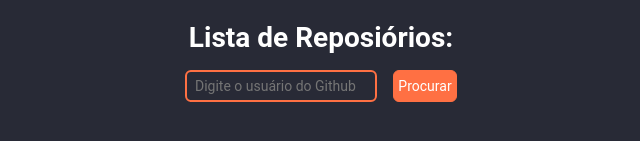
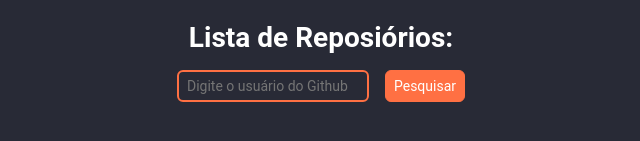
Before and after one commit to r-vilemen/search-repositories, a React (Create React App) app: page / in a window 1280 px wide. Shown: the part 339-480 px from the top of the page, without its empty margins (319-959 px from the left). Built offline with nearby package versions, Linux system fonts and the light colour scheme.

Commit message:
fix requests

```diff
--- a/src/pages/Home/index.tsx
+++ b/src/pages/Home/index.tsx
@@ -1,5 +1,6 @@
+import axios from "axios";
 import React, { useState } from "react";
-// import axios from "axios";
+import { useNavigate } from "react-router-dom";
 import {
   Container,
   SearchBtn,
@@ -7,32 +8,34 @@ import {
   SearchProfileGitHub,
   Title,
 } from "./styles";
-// import { useNavigate } from "react-router-dom";
 
 export const Home = () => {
   const [user, setUser] = useState<string>("");
-  // const [error, setError] = useState<boolean>(false);
-  // console.log(user);
-  // const navigate = useNavigate();
+  const [error, setError] = useState<boolean>(false);
+  console.log(user);
+  const navigate = useNavigate();
 
-  //  const HandleSearch = () => {
-  //     axios.get(`https://api.github.com/users/${user}/repos`);
-  //     .then((response: { data: any; }) => {
-  //       const repositories = response.data;
-  //       const nameRepositories: string[] = [];
-  //       repositories.map((repository: { name: string; }) =>
-  //       nameRepositories.push(repository.name)
-  //       );
-  //       localStorage.setItem(
-  //         'nameRepositories',
-  //         JSON.stringify(nameRepositories)
-  //       );
-  //       setError(false);
-  //       navigate('/repositories')
-  //   })
-  //   .catch((error) => {
-  //     setError(true);
-  //   })
+  function searchHandle() {
+    axios
+      .get(`https://api.github.com/users/${user}/repos`)
+      .then((response) => {
+        const repositories = response.data;
+        const nameRepositories: string[] = [];
+        repositories.map((repository: { name: string }) =>
+          nameRepositories.push(repository.name)
+        );
+        localStorage.setItem(
+          "repositoriesName",
+          JSON.stringify(nameRepositories)
+        );
+        setError(false);
+        navigate("/repositories");
+        console.log(nameRepositories);
+      })
+      .catch((error) => {
+        setError(true);
+      });
+  }
 
   return (
     <Container>
@@ -43,7 +46,9 @@ export const Home = () => {
           value={user}
           onChange={(e) => setUser(e.target.value)}
         />
-        <SearchBtn>Procurar</SearchBtn>
+        <SearchBtn type="button" onClick={() => searchHandle()}>
+          Pesquisar
+        </SearchBtn>
       </SearchGroup>
     </Container>
   );
--- a/src/pages/Home/styles.ts
+++ b/src/pages/Home/styles.ts
@@ -23,6 +23,7 @@ export const SearchGroup = styled.div`
   flex-direction: row;
   margin-top: 1rem;
   flex-wrap: wrap;
+  padding: 0 1rem;
 `;
 
 export const SearchProfileGitHub = styled.input`
@@ -37,7 +38,7 @@ export const SearchProfileGitHub = styled.input`
 `;
 
 export const SearchBtn = styled.button`
-  width: 4rem;
+  width: 5rem;
   height: 2rem;
   color: #ffff;
   background-color: #ff7043;
```
